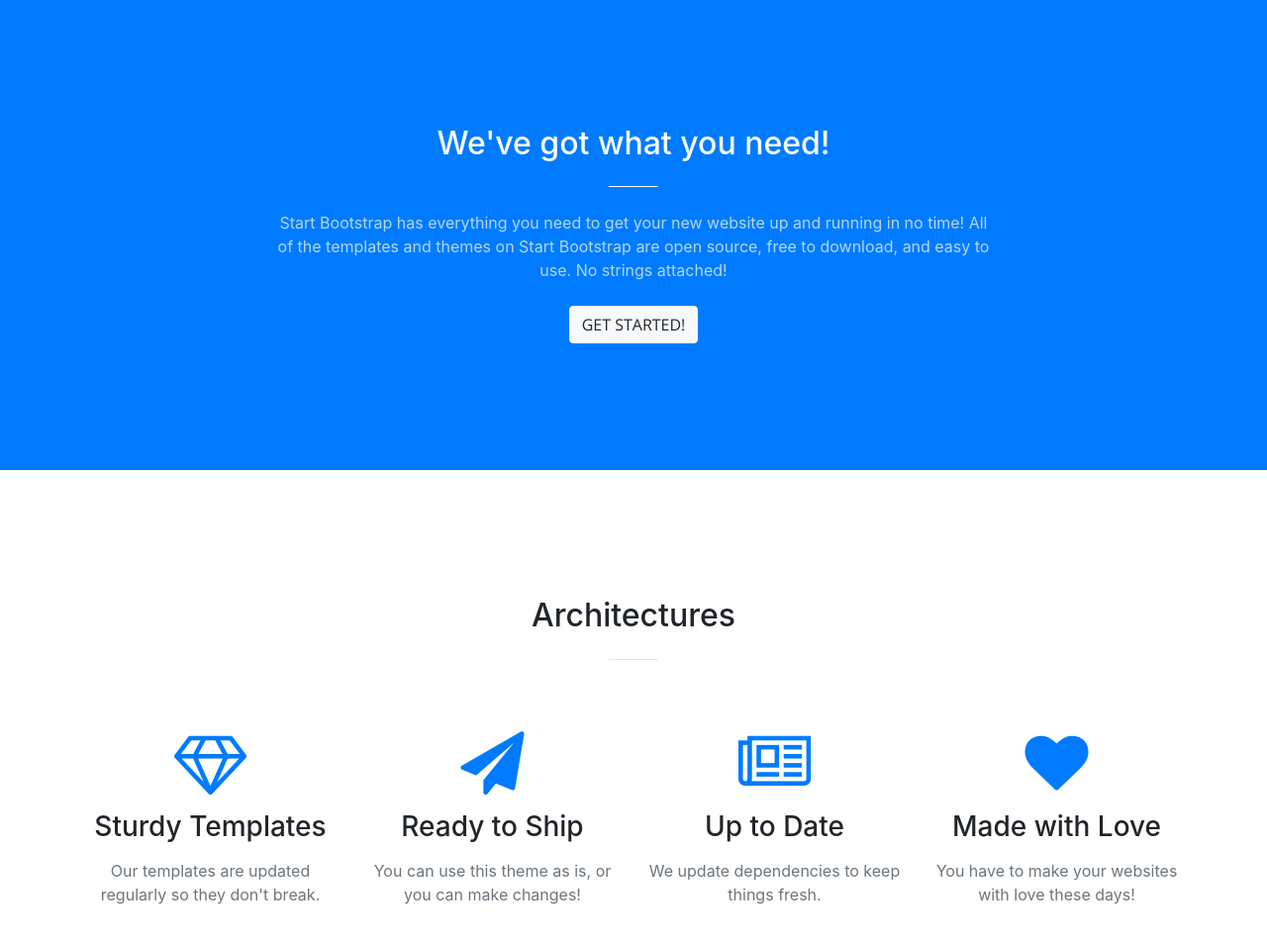
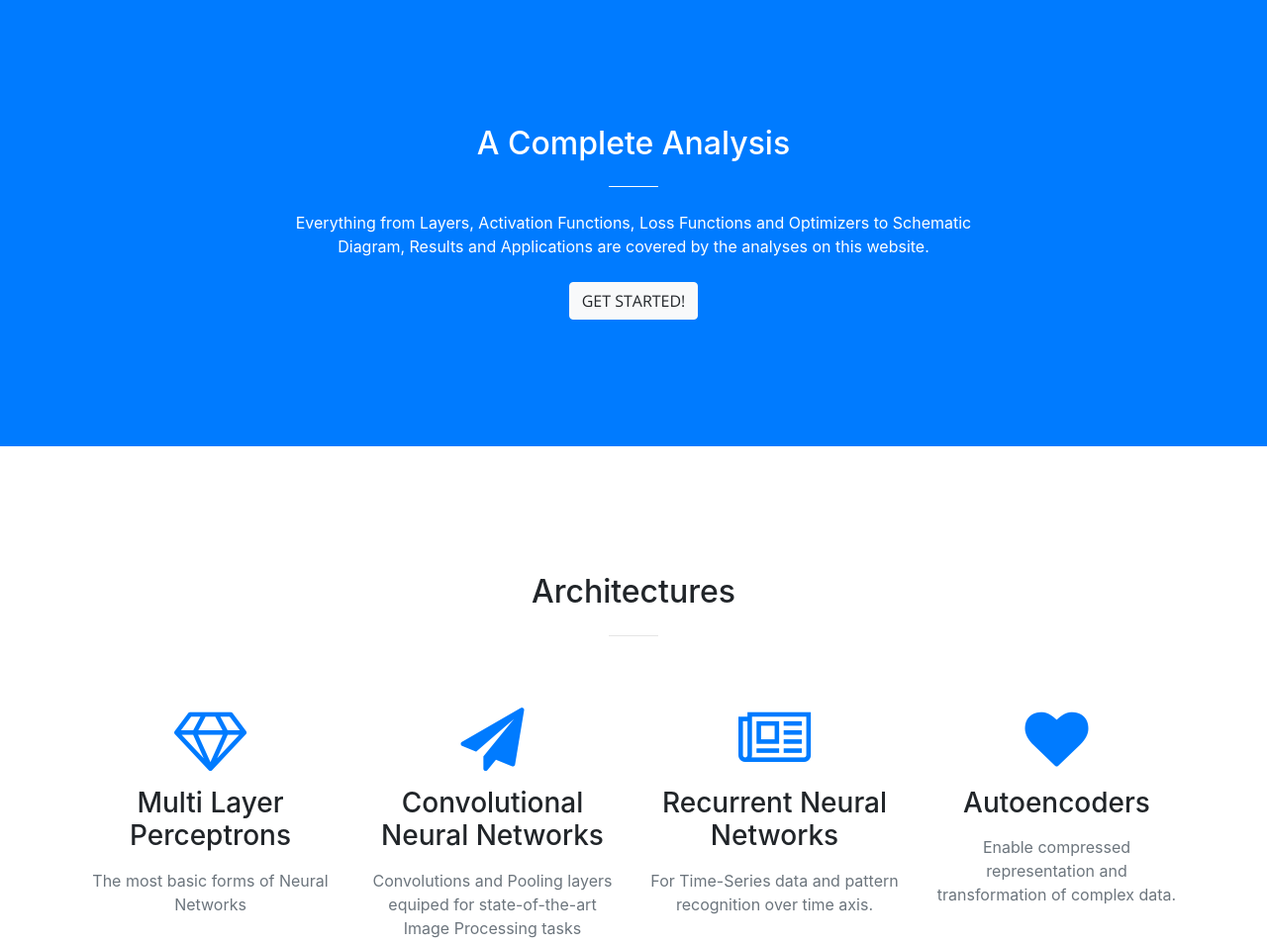
Before and after one commit to BhavyanshM/Deep-Learning, a website with bundled scripts: page index.html in a window 1280 px wide. Shown: the part 802-1756 px from the top of the page at 99% size. Built offline with nearby package versions, Linux system fonts and the light colour scheme.

Commit message:
Add the Deep Learning specific labels and the GTag id

```diff
--- a/index.html
+++ b/index.html
@@ -2,6 +2,17 @@
 <html lang="en">
 
   <head>
+
+    <!-- Global site tag (gtag.js) - Google Analytics -->
+    <script async src="https://www.googletagmanager.com/gtag/js?id=UA-125466497-2"></script>
+    <script>
+      window.dataLayer = window.dataLayer || [];
+      function gtag(){dataLayer.push(arguments);}
+      gtag('js', new Date());
+
+      gtag('config', 'UA-125466497-2');
+    </script>
+
 
     <meta charset="utf-8">
     <meta name="viewport" content="width=device-width, initial-scale=1, shrink-to-fit=no">
@@ -75,9 +86,9 @@
       <div class="container">
         <div class="row">
           <div class="col-lg-8 mx-auto text-center">
-            <h2 class="section-heading text-white">We've got what you need!</h2>
+            <h2 class="section-heading text-white">A Complete Analysis</h2>
             <hr class="light my-4">
-            <p class="text-faded mb-4">Start Bootstrap has everything you need to get your new website up and running in no time! All of the templates and themes on Start Bootstrap are open source, free to download, and easy to use. No strings attached!</p>
+            <p class="text-center text-white mb-4">Everything from Layers, Activation Functions, Loss Functions and Optimizers to Schematic Diagram, Results and Applications are covered by the analyses on this website.</p>
             <a class="btn btn-light btn-xl js-scroll-trigger" href="#services">Get Started!</a>
           </div>
         </div>
@@ -98,29 +109,29 @@
           <div class="col-lg-3 col-md-6 text-center">
             <div class="service-box mt-5 mx-auto">
               <i class="fa fa-4x fa-diamond text-primary mb-3 sr-icons"></i>
-              <h3 class="mb-3">Sturdy Templates</h3>
-              <p class="text-muted mb-0">Our templates are updated regularly so they don't break.</p>
+              <h3 class="mb-3">Multi Layer Perceptrons</h3>
+              <p class="text-muted mb-0">The most basic forms of Neural Networks</p>
             </div>
           </div>
           <div class="col-lg-3 col-md-6 text-center">
             <div class="service-box mt-5 mx-auto">
               <i class="fa fa-4x fa-paper-plane text-primary mb-3 sr-icons"></i>
-              <h3 class="mb-3">Ready to Ship</h3>
-              <p class="text-muted mb-0">You can use this theme as is, or you can make changes!</p>
+              <h3 class="mb-3">Convolutional Neural Networks</h3>
+              <p class="text-muted mb-0">Convolutions and Pooling layers equiped for state-of-the-art Image Processing tasks</p>
             </div>
           </div>
           <div class="col-lg-3 col-md-6 text-center">
             <div class="service-box mt-5 mx-auto">
               <i class="fa fa-4x fa-newspaper-o text-primary mb-3 sr-icons"></i>
-              <h3 class="mb-3">Up to Date</h3>
-              <p class="text-muted mb-0">We update dependencies to keep things fresh.</p>
+              <h3 class="mb-3">Recurrent Neural Networks</h3>
+              <p class="text-muted mb-0">For Time-Series data and pattern recognition over time axis.</p>
             </div>
           </div>
           <div class="col-lg-3 col-md-6 text-center">
             <div class="service-box mt-5 mx-auto">
               <i class="fa fa-4x fa-heart text-primary mb-3 sr-icons"></i>
-              <h3 class="mb-3">Made with Love</h3>
-              <p class="text-muted mb-0">You have to make your websites with love these days!</p>
+              <h3 class="mb-3">Autoencoders</h3>
+              <p class="text-muted mb-0">Enable compressed representation and transformation of complex data.</p>
             </div>
           </div>
         </div>
```
